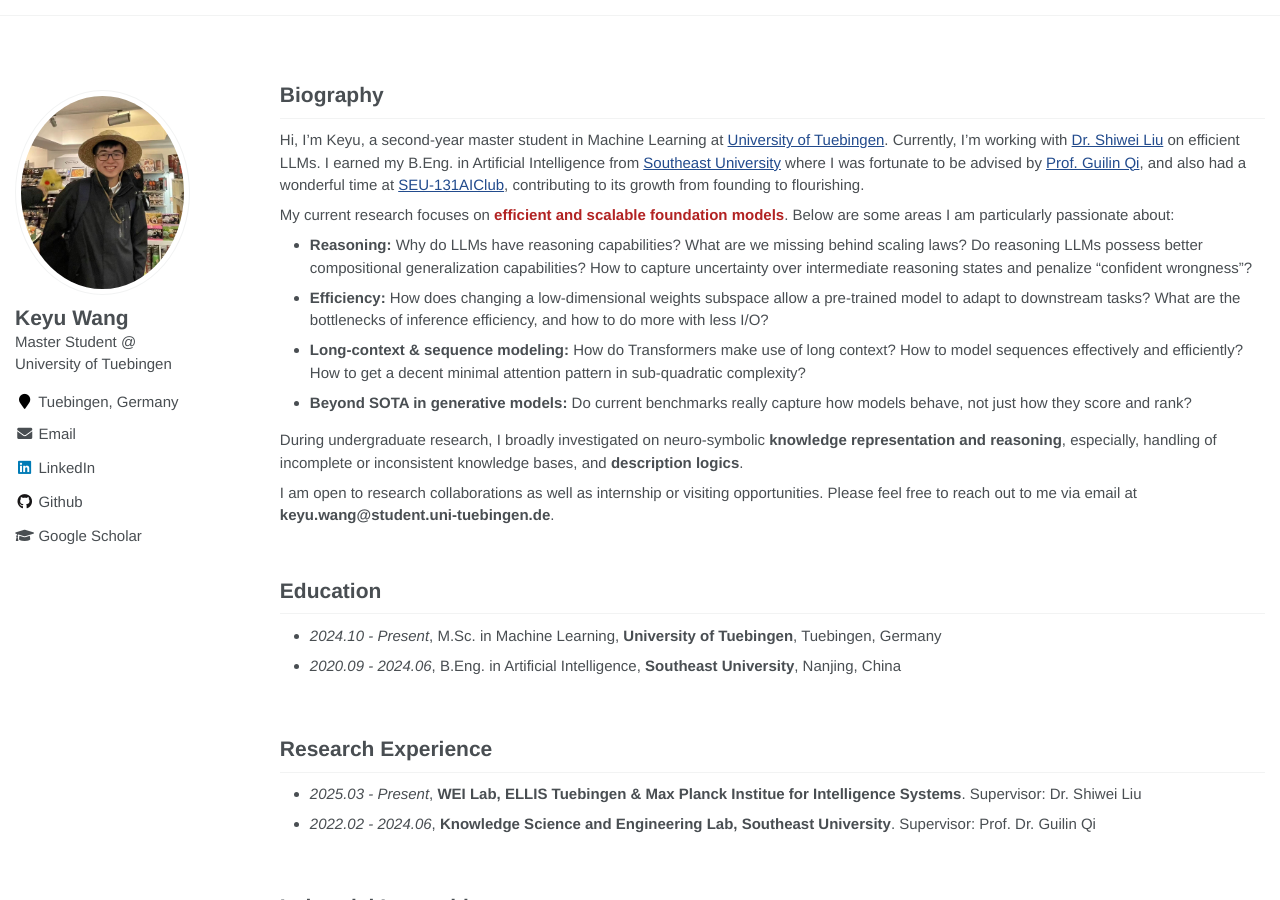
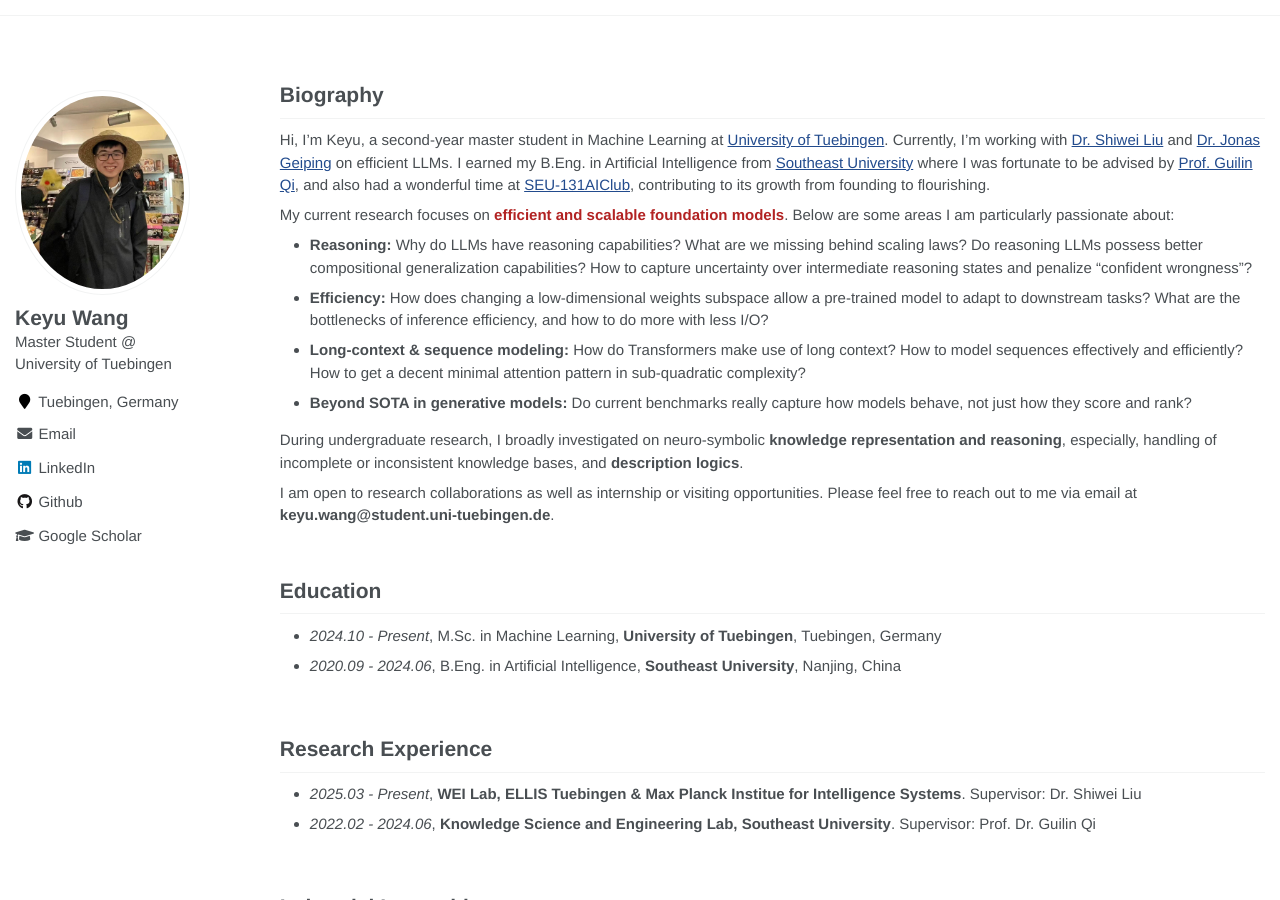
Before and after one commit to keyu-wang-2002/keyu-wang-2002.github.io, a Jekyll site: the page built from _pages/about.md, in a window 1280 px wide and 900 px high. Built offline with Jekyll 4.4.1, drawn with Linux system fonts in a browser that asks for light colours.

Commit message:
Update about.md

```diff
--- a/_pages/about.md
+++ b/_pages/about.md
@@ -15,7 +15,7 @@ redirect_from:
 
 # Biography
 
-Hi, I'm Keyu, a second-year master student in Machine Learning at [University of Tuebingen]([[https://uni-tuebingen.de/en/]]). Currently, I’m working with [Dr. Shiwei Liu](https://shiweiliuiiiiiii.github.io) on efficient LLMs. I earned my B.Eng. in Artificial Intelligence from [Southeast University](https://www.seu.edu.cn/) where I was fortunate to be advised by [Prof. Guilin Qi](https://scholar.google.com/citations?user=1gw3LJQAAAAJ&hl=zh-CN), and also  had a wonderful time at [SEU-131AIClub](https://github.com/131AIClub), contributing to its growth from founding to flourishing.
+Hi, I'm Keyu, a second-year master student in Machine Learning at [University of Tuebingen]([[https://uni-tuebingen.de/en/]]). Currently, I’m working with [Dr. Shiwei Liu](https://shiweiliuiiiiiii.github.io) and [Dr. Jonas Geiping]([https://jonasgeiping.github.io/]) on efficient LLMs. I earned my B.Eng. in Artificial Intelligence from [Southeast University](https://www.seu.edu.cn/) where I was fortunate to be advised by [Prof. Guilin Qi](https://scholar.google.com/citations?user=1gw3LJQAAAAJ&hl=zh-CN), and also  had a wonderful time at [SEU-131AIClub](https://github.com/131AIClub), contributing to its growth from founding to flourishing.
 
 My current research focuses on <font color='FireBrick'><strong> efficient and scalable foundation models</strong></font>. Below are some areas I am particularly passionate about:
 - <strong>Reasoning: </strong> Why do LLMs have reasoning capabilities? What are we missing behind scaling laws? Do reasoning LLMs possess better compositional generalization capabilities? How to capture uncertainty over intermediate reasoning states and penalize “confident wrongness”?
```
